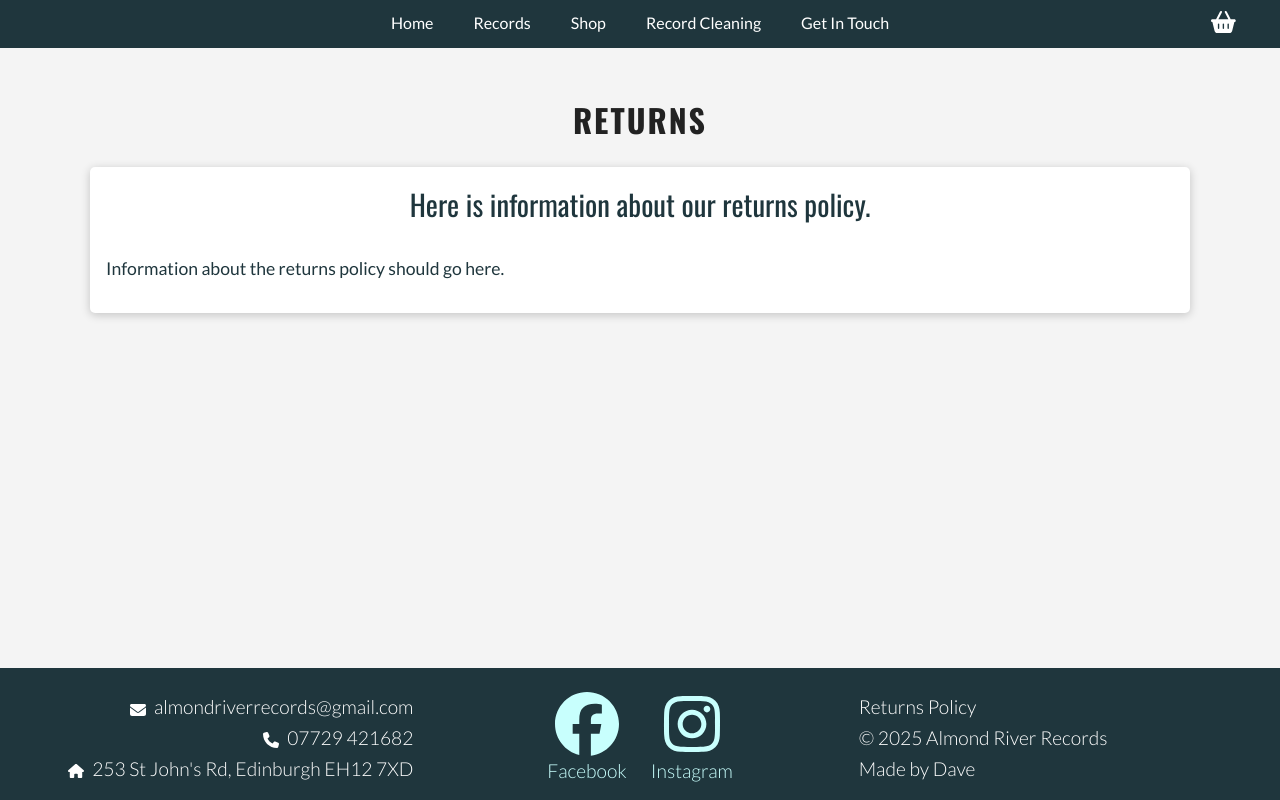
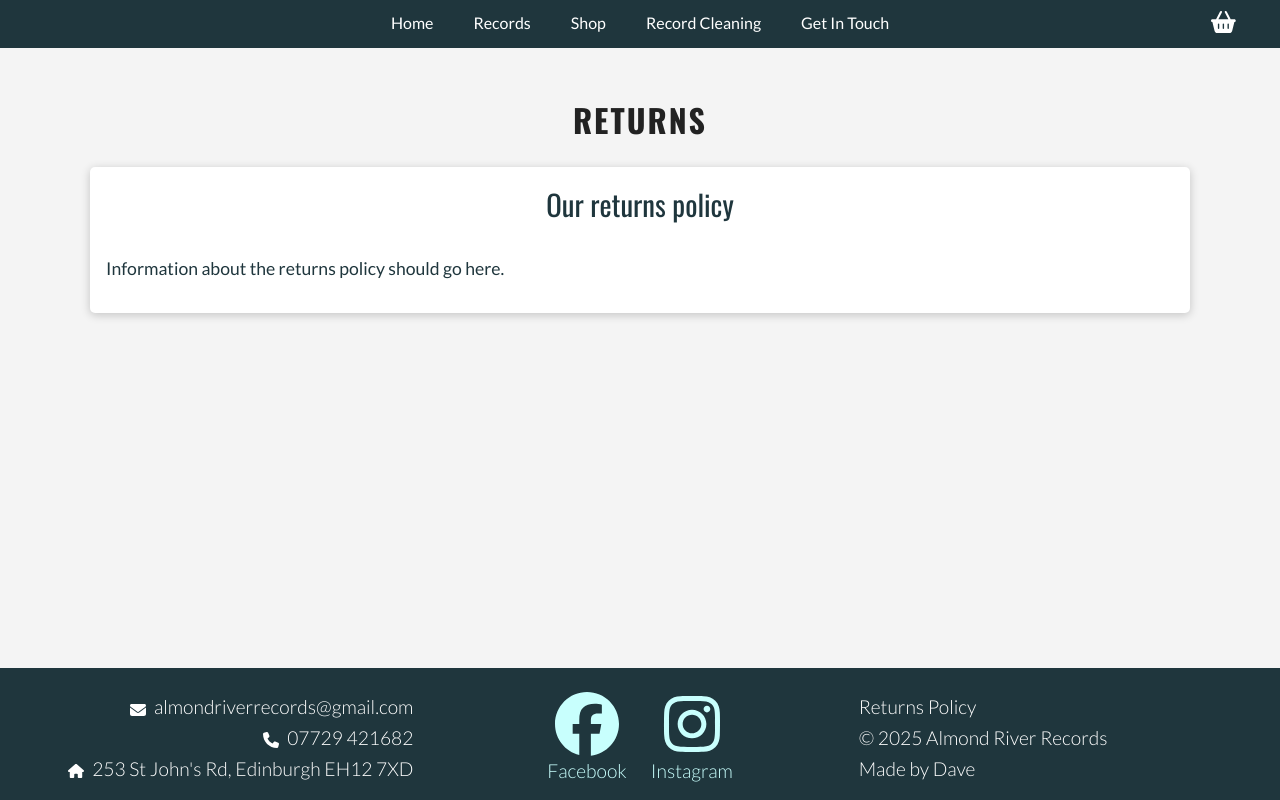
Before and after one commit to dvhzldn/almond-river-records, a Next.js app: page /returns in a window 1280 px wide. Built offline with nearby package versions, Linux system fonts and the light colour scheme.

Commit message:
Minor changes.

```diff
--- a/src/app/globals.css
+++ b/src/app/globals.css
@@ -116,7 +116,7 @@ h4 {
 }
 
 p {
-	font-size: 0.9rem;
+	font-size: 1rem;
 	color: var(--colour-4);
 }
 
--- a/src/app/returns/page.tsx
+++ b/src/app/returns/page.tsx
@@ -3,7 +3,7 @@ export default function Returns() {
 		<div className="page-container">
 			<h1 className="page-title">Returns</h1>
 			<div className="content-box">
-				<h2>Here is information about our returns policy.</h2>
+				<h2>Our returns policy</h2>
 				<br />
 				<p className="text">
 					Information about the returns policy should go here.
```
